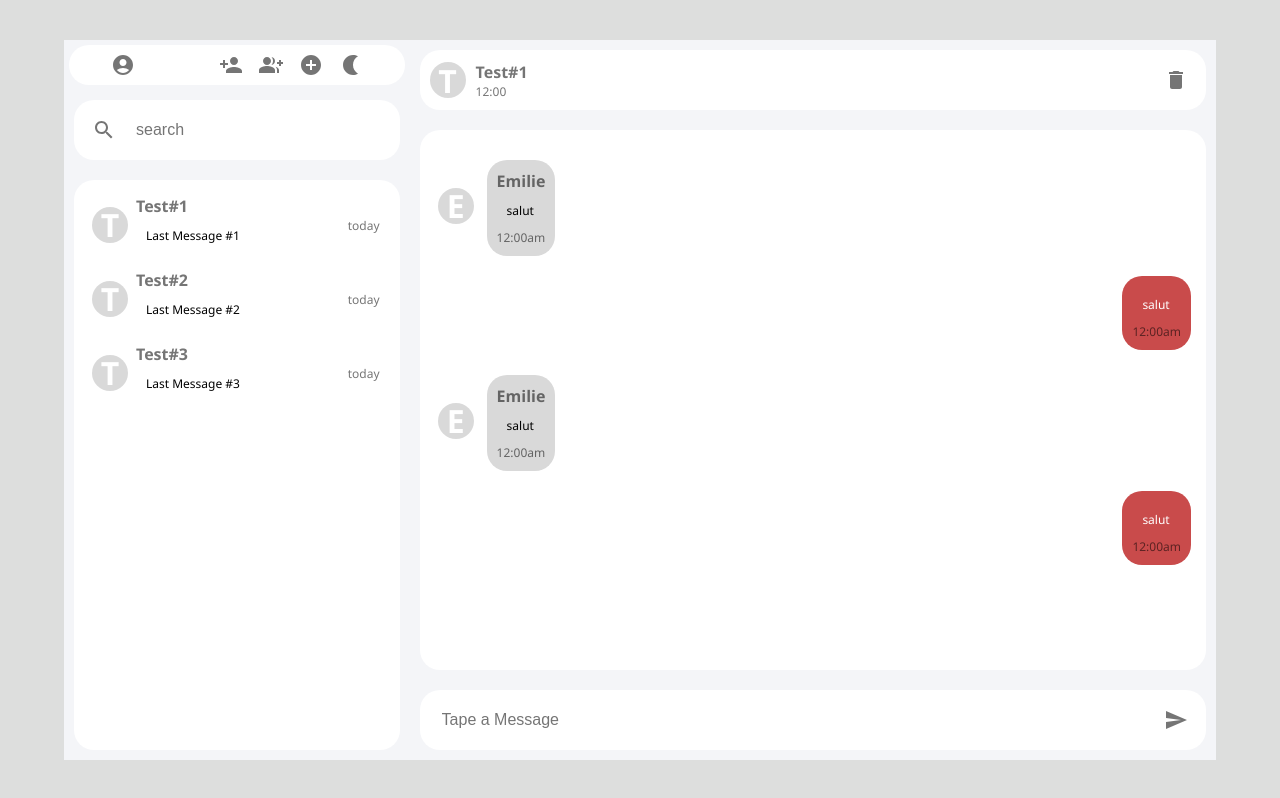
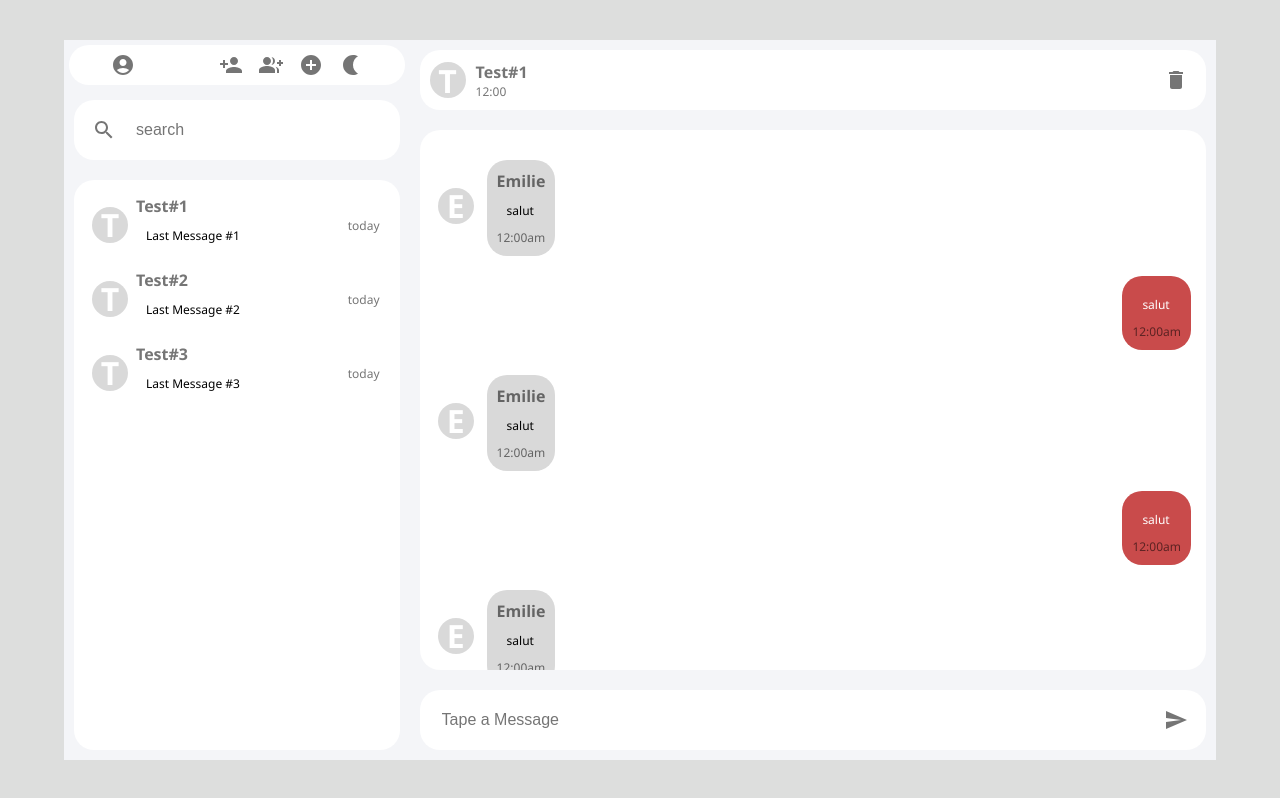
Before and after one commit to EmilieNirinasoa/chat_MERN_front, a React (Create React App) app: page / in a window 1280 px wide. Built offline with nearby package versions, Linux system fonts and the light colour scheme.

Commit message:
propriété scroll du message-container

```diff
--- a/src/Components/ChatArea.js
+++ b/src/Components/ChatArea.js
@@ -25,6 +25,10 @@ export default function ChatArea({props}) {
     <MessageSelf />
     <MessageOthers />
     <MessageSelf />
+    <MessageOthers />
+    <MessageSelf />
+    <MessageOthers />
+    <MessageSelf />
 
     </div>
     <div className='text-input-area'>
--- a/src/Components/myStyles.css
+++ b/src/Components/myStyles.css
@@ -130,6 +130,11 @@ flex: 1;
     padding: 10px 10px;
     margin: 10px;
     border-radius: 20px;
+    overflow: scroll;
+    /* overflow: scroll;il fait scroller les messages */
+}
+.messages-container::-webkit-scrollbar{
+    display: none;
 }
 .text-input-area{
     background-color: white;
```
